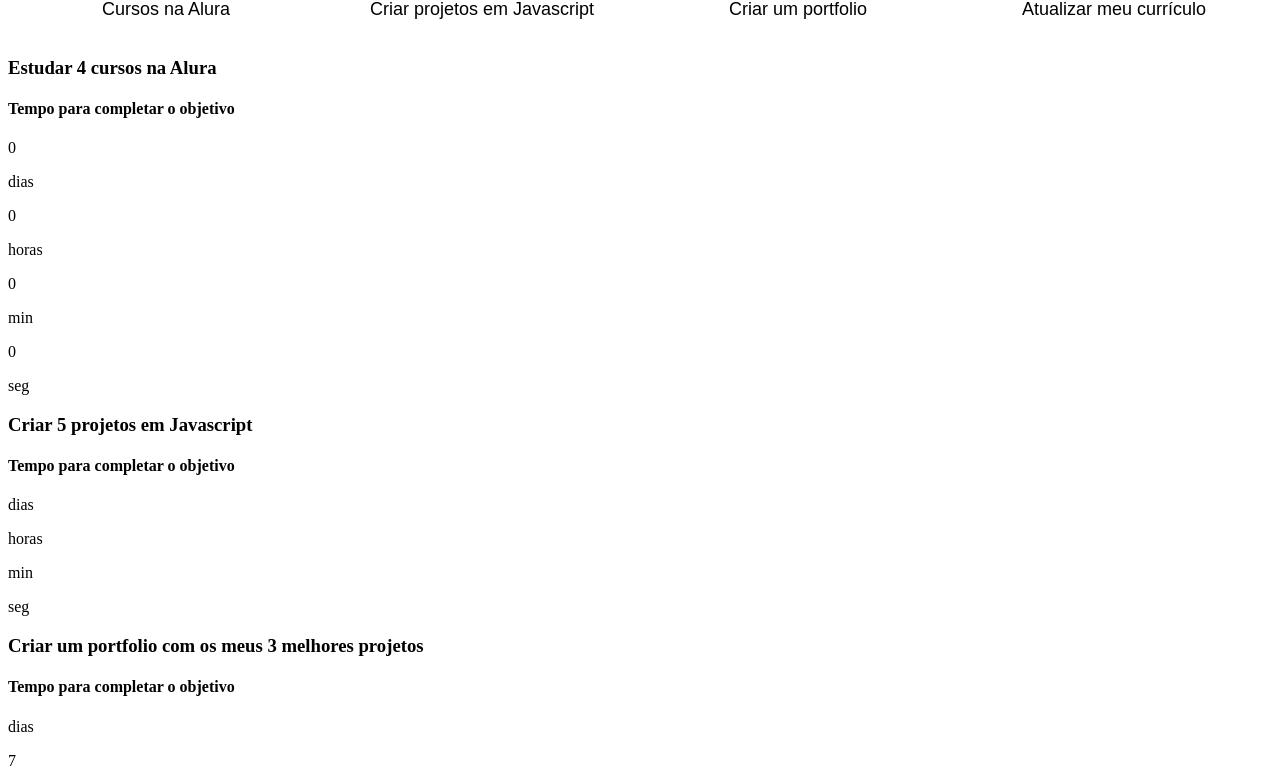
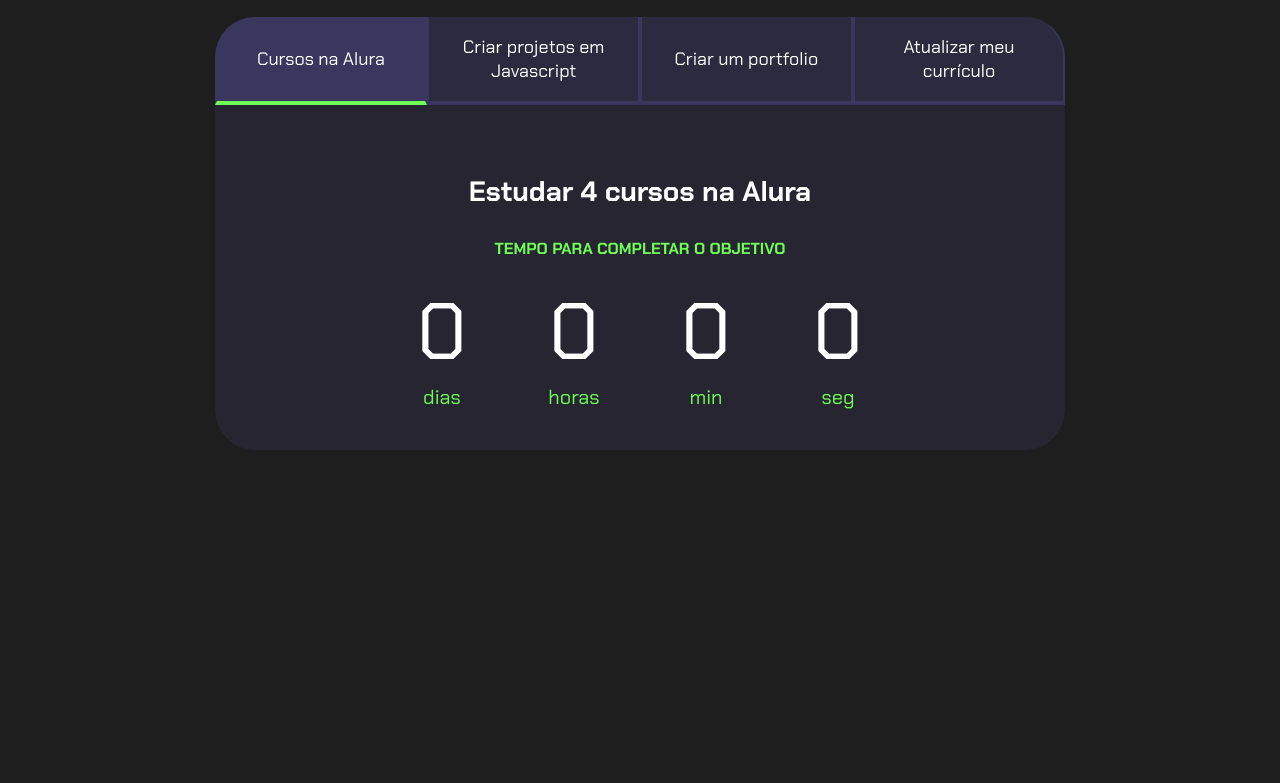
Before and after one commit to joaovbm1111/alura-plus, a plain HTML site: page index.html in a window 1280 px wide. Shown: the part 86-869 px from the top of the page. After the commit the page ends 800 px from the top, so only its background shows below. Drawn offline with Linux system fonts and the light colour scheme.

Commit message:
Update style.css

```diff
--- a/style.css
+++ b/style.css
@@ -1,42 +1,44 @@
-@import url('https://fonts.googleapis.com/css2?family=Chakra+Petch:wght@400;700&display=swap')
+@import url('https://fonts.googleapis.com/css2?family=Chakra+Petch:wght@400;700&display=swap');
 
-;root{
-  --cor-de-fundo: #1e1e1e;
-  --verde: #6fff57;
-  --branco: #ffffff;
-  --botao-ativo: #3a375e;
-  --botao-inativo: rgba(58, 55, 94, 0.5);
-  --texto-fundo: rgba(58, 55, 94, 0.3);
+:root {
+    --cor-de-fundo: #1E1E1E;
+    --verde: #6FFF57;
+    --branco: #FFFFFF;
+    --botao-ativo: #3A375E;
+    --botao-inativo: rgba(58, 55, 94, 0.5);
+    --texto-fundo: rgba(58, 55, 94, 0.3);
 }
 
-body{
+body {
     background-color: var(--cor-de-fundo);
-    color:  var(--branco)
-    font-family: "Chakra Petch", sans-serif;
+    color: var(--branco);
+    font-family: 'Chakra Petch', sans-serif;
 }
 
-.conteudo-pricipal{
+
+.conteudo-principal {
     display: flex;
     flex-direction: column;
     justify-content: center;
     align-items: center;
     max-width: 1200px;
     width: 100%;
-    margin: auto;
+    margin: 0 auto;
 }
 
-.titulo-pricipal{
+.titulo-principal {
     text-align: left;
     width: 100%;
     font-size: 32px;
 }
 
-.titulo-principal span{
+.titulo-principal span {
     color: var(--verde);
 }
 
-.botao{
-    font-family: "Crakra Petch", sans-serif;
+
+.botao {
+    font-family: 'Chakra Petch', sans-serif;
     background-color: var(--botao-inativo);
     color: var(--branco);
     display: flex;
@@ -51,33 +53,76 @@
     border-top: none;
 }
 
-.botao:first-child{
+.botao:first-child {
     border-radius: 40px 40px 0 0;
 }
 
-
-.botoes{
+.botoes {
     display: block;
 }
 
-.ativo{
+.botao.ativo{
     background-color: var(--botao-ativo);
     border-bottom: 4px solid var(--verde);
 }
 
+.abas-textos{
+    background-color: var(--texto-fundo);
+    padding: 40px;
+    border-radius: 0 0 40px 40px;
+}
+.aba-conteudo.ativo{
+    display:block;
+}
 
+.aba-conteudo{
+    display: none;
+}
+
+.aba-conteudo-titulo-principal{
+    font-size: 28px;
+    text-align: center;
+}
+.aba-conteudo-titulo-secundario{
+    text-align: center;
+    color: var(--verde);
+    text-transform: uppercase;
+}
+
+.contador{
+    display:flex;
+    justify-content: center;
+    flex-wrap: wrap;
+}
+.contador-digito{
+    padding: 0 16px;
+    text-align: center;
+    min-width: 100px;
+}
+
+.contador-digito-numero{
+    font-size: 80px;
+    margin: 0;
+
+}
+
+.contador-digito-texto{
+    color: var(--verde);
+    font-size: 20px;
+    margin: 0;
+
+}
 
 @media screen and (min-width: 768px) {
-    .botoes{
+    .botoes {
         display: flex;
     }
 
-    .botao:first-child{
-        border-radius: 40px 40px 0 0 0;
+    .botao:first-child {
+        border-radius: 40px 0 0 0;
     }
 
-    .botao:last-child{
+    .botao:last-child {
         border-radius: 0 40px 0 0;
     }
-
 }
```
